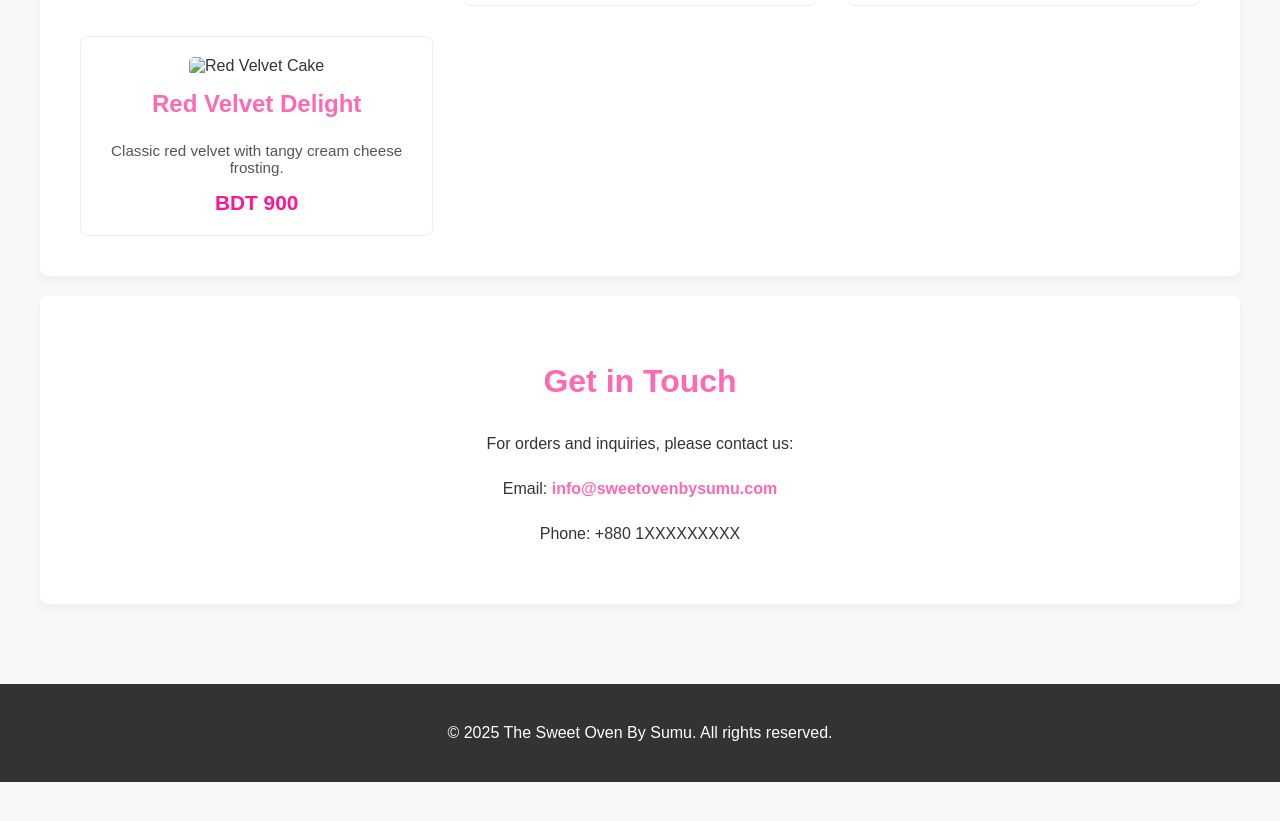
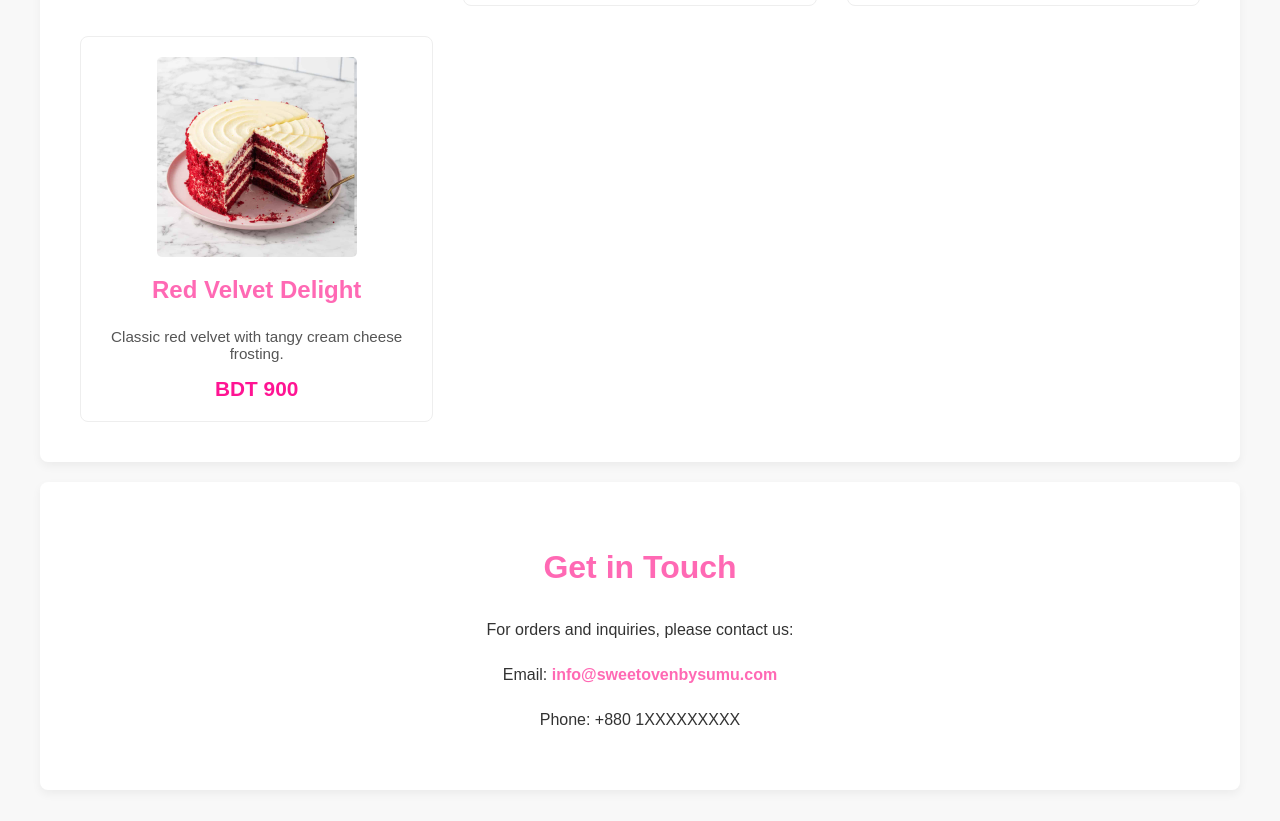
Before and after one commit to Nusrat10-del/sumu-Sweet-cake-website, a plain HTML site: page index.html in a window 1280 px wide. Shown: the part 973-1794 px from the top of the page. Before the commit the page ends 1755 px from the top, so only its background shows below. Drawn offline with Linux system fonts and the light colour scheme.

Commit message:
Update index.html

```diff
--- a/index.html
+++ b/index.html
@@ -40,7 +40,7 @@
                 <span class="price">BDT 750</span>
             </div>
             <div class="cake-item">
-                <img src="red velvet cake.jpg" alt="Red Velvet Cake">
+                <img src="red velvat cake.jpg" alt="Red Velvet Cake">
                 <h3>Red Velvet Delight</h3>
                 <p>Classic red velvet with tangy cream cheese frosting.</p>
                 <span class="price">BDT 900</span>
```
